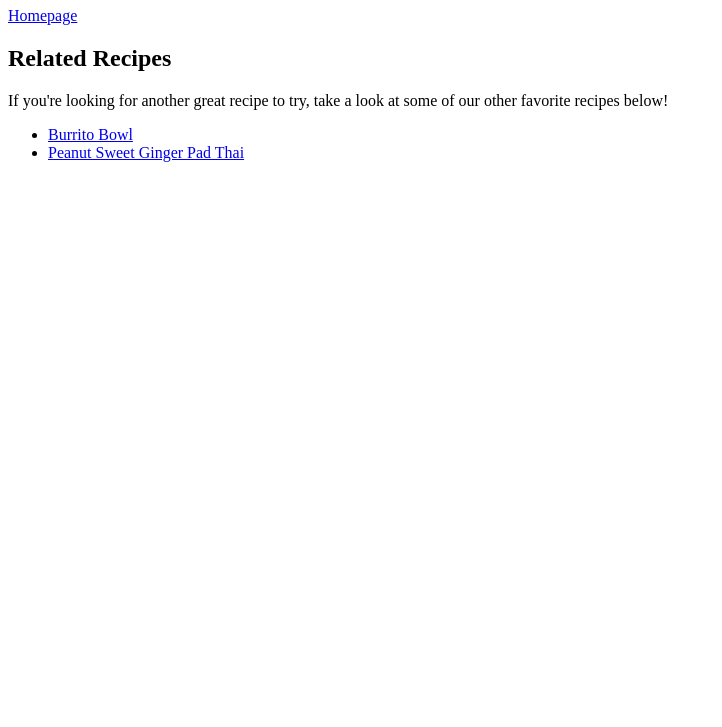
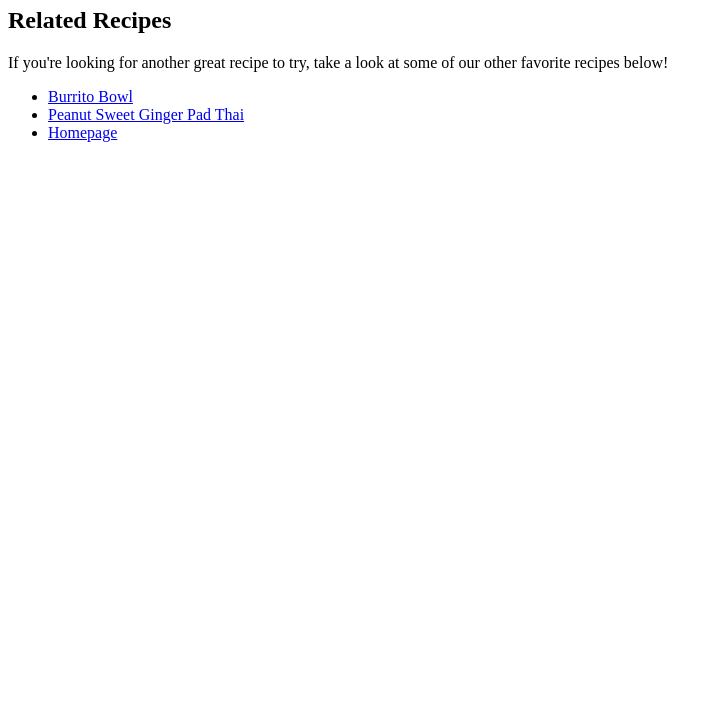
Before and after one commit to Matt-Hollub/odin-recipes, a plain HTML site: page recipes/coconut-squash-curry.html in a window 1280 px wide. Shown: the part 73-800 px from the top of the page, without its empty margins (0-722 px from the left). Drawn offline with Linux system fonts and the light colour scheme.

Commit message:
move the homepage link from the top of the page to related recipes list near the bottom on all recipe pages

```diff
--- a/recipes/coconut-squash-curry.html
+++ b/recipes/coconut-squash-curry.html
@@ -8,12 +8,12 @@
 </head>
 <body>
     <h1>Coconut Squash Curry</h1>
-    <a href="../index.html">Homepage</a>
     <h2>Related Recipes</h2>
     <p>If you're looking for another great recipe to try, take a look at some of our other favorite recipes below!</p>
     <ul>
         <li><a href="burrito-bowl.html">Burrito Bowl</a></li>
         <li><a href="peanut-sweet-ginger-pad-thai.html">Peanut Sweet Ginger Pad Thai</a></li>
+        <li><a href="../index.html">Homepage</a></li>
     </ul>
 </body>
 </html>
```
Also changed, not shown: recipes/burrito-bowl.html (+1 -1 lines), recipes/peanut-sweet-ginger-pad-thai.html (+1 -1 lines).
